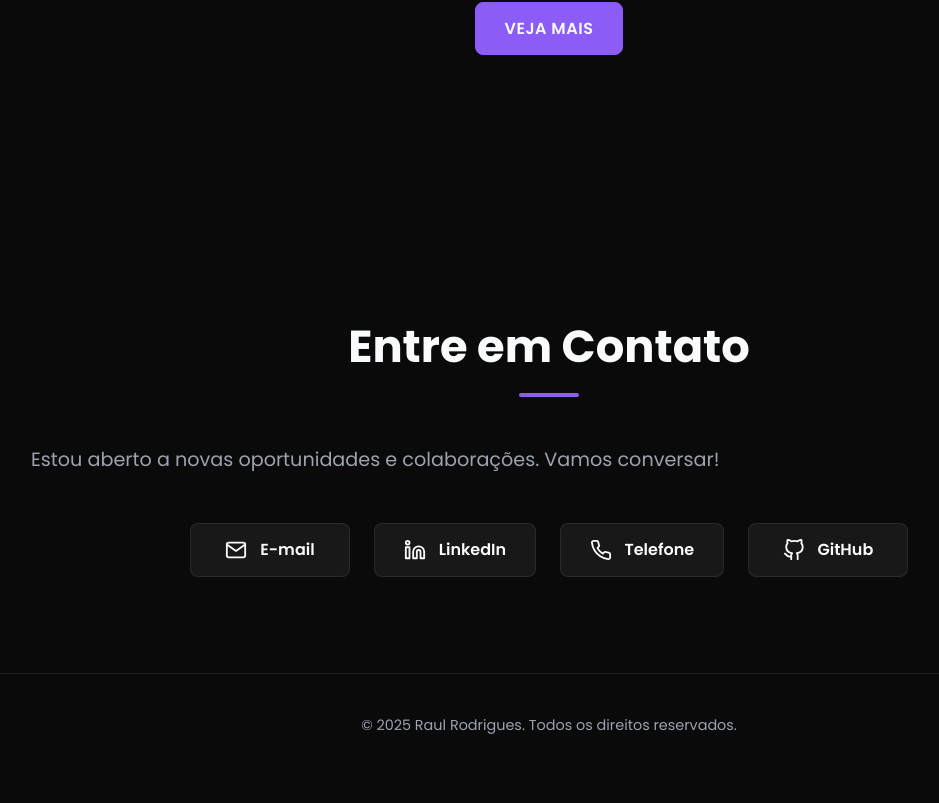
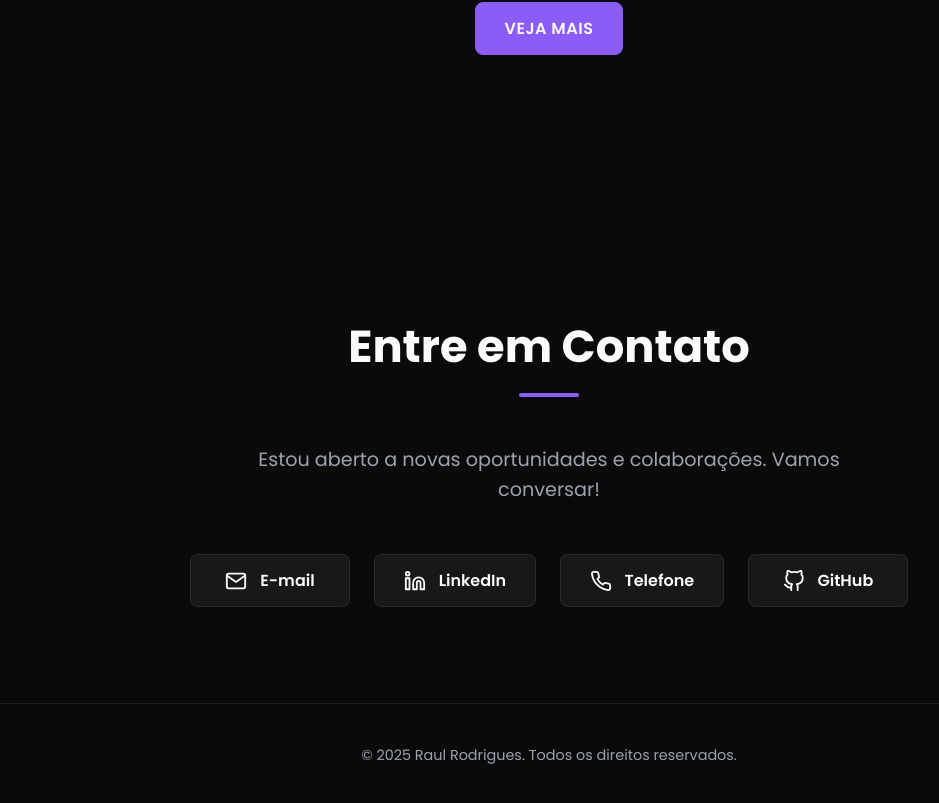
Before and after one commit to raaulrodrigues/portfolio, a React (Vite) app: page / in a window 1280 px wide. Shown: the part 3446-4249 px from the top of the page, without its empty margins (91-1030 px from the left). Before the commit the page ends 4223 px from the top, so only its background shows below. Built offline with nearby package versions, Linux system fonts and the light colour scheme; no server answers.

Commit message:
ajuste Contact.tsx

```diff
--- a/src/components/Contact.module.css
+++ b/src/components/Contact.module.css
@@ -1,8 +1,10 @@
-.contactSection p {
+.description {
     font-size: 1.2rem;
-    margin-bottom: 3rem;
+    margin: 0 auto 3rem auto;
     color: var(--cor-texto-secundario);
     transition: color 0.3s ease;
+    text-align: center;
+    max-width: 600px;
 }
 
 .wrapper {
--- a/src/components/Contact.tsx
+++ b/src/components/Contact.tsx
@@ -3,10 +3,12 @@ import styles from './Contact.module.css';
 
 const Contact = () => {
   return (
-    <section id="contato" data-aos="fade-up" className={styles.contactSection}>
+    <section id="contato" data-aos="fade-up">
       <div className="container">
         <h2>Entre em Contato</h2>
-        <p>Estou aberto a novas oportunidades e colaborações. Vamos conversar!</p>
+        <p className={styles.description}>
+          Estou aberto a novas oportunidades e colaborações. Vamos conversar!
+        </p>
         <div className={styles.wrapper}>
 
           <a href="mailto:rm.rodrigues0307@gmail.com" target="_blank" rel="noopener noreferrer" className={styles.link} data-aos="fade-up" data-aos-delay="100">
```
